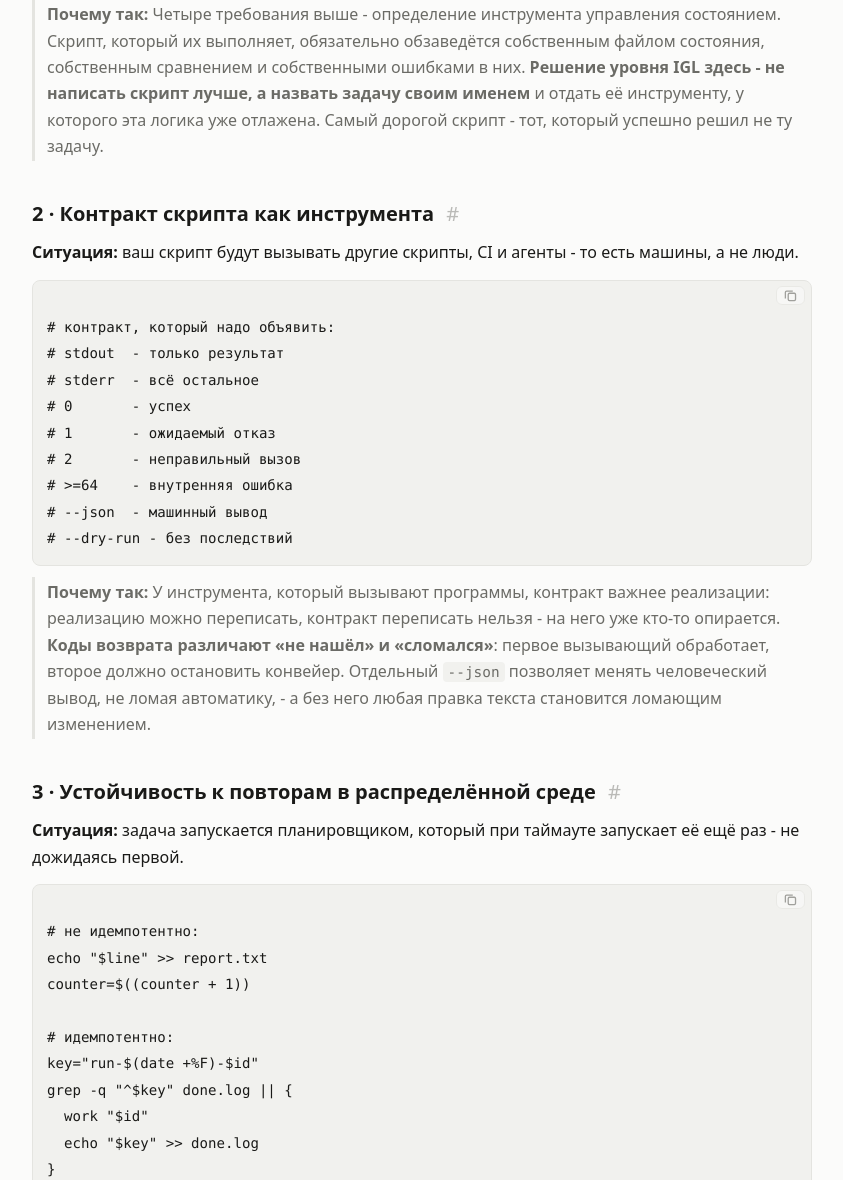
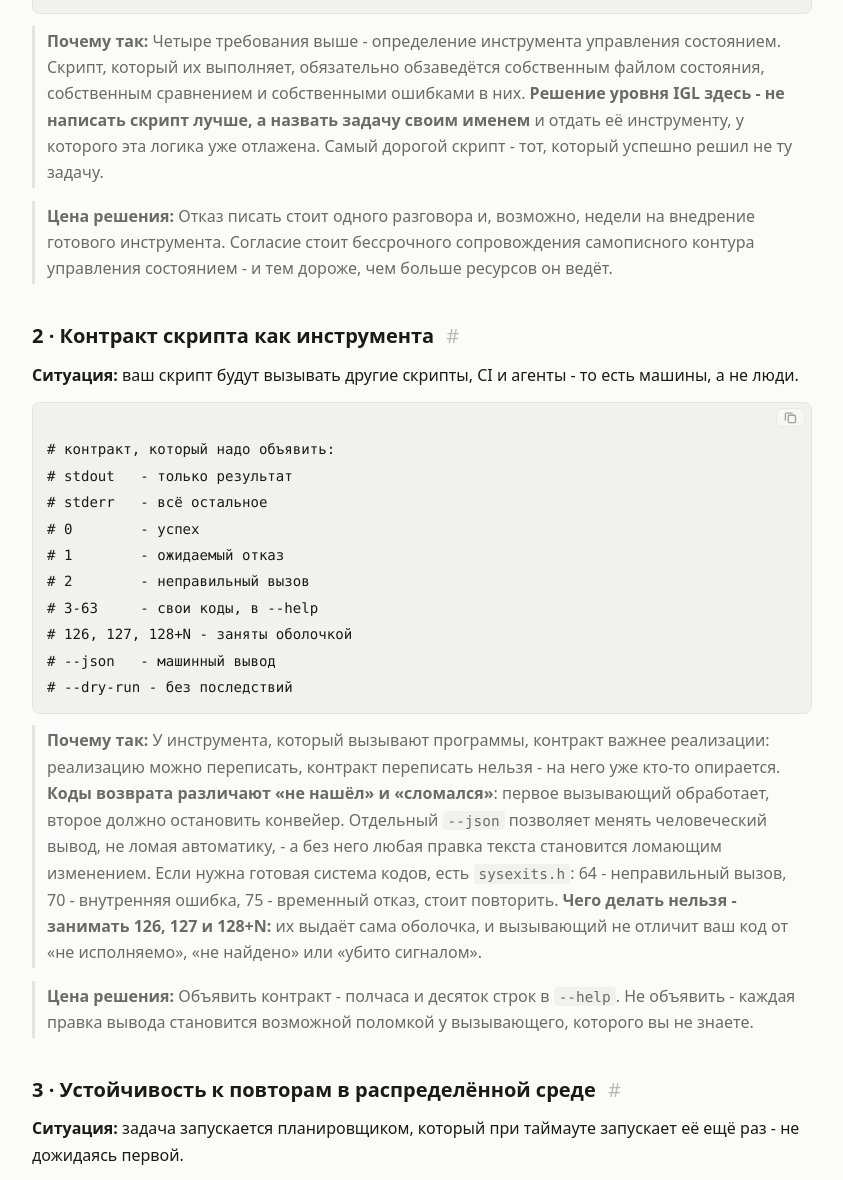
Before and after one commit to y-kolyada/bash, a website: page 11.html in a window 1280 px wide. Shown: the part 939-2119 px from the top of the page, without its empty margins (356-1199 px from the left). Drawn offline with Linux system fonts and the light colour scheme.

Commit message:
feat: decision costs on IGL examples; sysexits and reserved codes in tool contract

```diff
--- a/11.html
+++ b/11.html
@@ -77,7 +77,7 @@
 
     <div class="box key" id="glavnaya-mysl">
       <h2>Главная мысль страницы <a class="yakor" href="#glavnaya-mysl" aria-label="ссылка на этот блок">#</a></h2>
-      <p>На этом уровне главный вопрос не «как написать», а «надо ли писать и чем мы заплатим». Самый дорогой скрипт в истории любой команды - тот, который успешно решил не ту задачу: взял на себя управление состоянием, обзавёлся собственным файлом состояния и собственными ошибками в нём. Шесть разборов ниже про решения, а не про приёмы: когда не писать вовсе; какой контракт объявить, если скрипт станет инструментом для машин; как пережить повторный запуск; что он обязан сообщать о себе; чем ограничен худший случай; и как вывести его из эксплуатации, когда придёт время. Последнее пропускают чаще всего - и именно оно отличает инженерное решение от технического.</p>
+      <p>На этом уровне главный вопрос не «как написать», а «надо ли писать и чем мы заплатим». Самый дорогой скрипт в истории любой команды - тот, который успешно решил не ту задачу: взял на себя управление состоянием, обзавёлся собственным файлом состояния и собственными ошибками в нём. Шесть разборов ниже про решения, а не про приёмы: когда не писать вовсе; какой контракт объявить, если скрипт станет инструментом для машин; как пережить повторный запуск; что он обязан сообщать о себе; чем ограничен худший случай; и как вывести его из эксплуатации, когда придёт время. Последнее пропускают чаще всего - и именно оно отличает инженерное решение от технического. У каждого разбора есть строка «Цена решения»: сколько стоит сделать и сколько стоит не сделать.</p>
     </div>
 
     <h2 id="ne-pisat">1 · Решение не писать скрипт <a class="yakor" href="#ne-pisat">#</a></h2>
@@ -91,19 +91,22 @@
 
 # это описание Terraform,
 # а не описание скрипта</code></pre>    <div class="prints"><strong>Почему так:</strong> Четыре требования выше - определение инструмента управления состоянием. Скрипт, который их выполняет, обязательно обзаведётся собственным файлом состояния, собственным сравнением и собственными ошибками в них. <strong>Решение уровня IGL здесь - не написать скрипт лучше, а назвать задачу своим именем</strong> и отдать её инструменту, у которого эта логика уже отлажена. Самый дорогой скрипт - тот, который успешно решил не ту задачу.</div>
+    <div class="prints"><strong>Цена решения:</strong> Отказ писать стоит одного разговора и, возможно, недели на внедрение готового инструмента. Согласие стоит бессрочного сопровождения самописного контура управления состоянием - и тем дороже, чем больше ресурсов он ведёт.</div>
 
     <h2 id="kontrakt">2 · Контракт скрипта как инструмента <a class="yakor" href="#kontrakt">#</a></h2>
     <p><strong>Ситуация:</strong> ваш скрипт будут вызывать другие скрипты, CI и агенты - то есть
     машины, а не люди.</p>
 <pre><code># контракт, который надо объявить:
-# stdout  - только результат
-# stderr  - всё остальное
-# 0       - успех
-# 1       - ожидаемый отказ
-# 2       - неправильный вызов
-# &gt;=64    - внутренняя ошибка
-# --json  - машинный вывод
-# --dry-run - без последствий</code></pre>    <div class="prints"><strong>Почему так:</strong> У инструмента, который вызывают программы, контракт важнее реализации: реализацию можно переписать, контракт переписать нельзя - на него уже кто-то опирается. <strong>Коды возврата различают «не нашёл» и «сломался»</strong>: первое вызывающий обработает, второе должно остановить конвейер. Отдельный <code>--json</code> позволяет менять человеческий вывод, не ломая автоматику, - а без него любая правка текста становится ломающим изменением.</div>
+# stdout   - только результат
+# stderr   - всё остальное
+# 0        - успех
+# 1        - ожидаемый отказ
+# 2        - неправильный вызов
+# 3-63     - свои коды, в --help
+# 126, 127, 128+N - заняты оболочкой
+# --json   - машинный вывод
+# --dry-run - без последствий</code></pre>    <div class="prints"><strong>Почему так:</strong> У инструмента, который вызывают программы, контракт важнее реализации: реализацию можно переписать, контракт переписать нельзя - на него уже кто-то опирается. <strong>Коды возврата различают «не нашёл» и «сломался»</strong>: первое вызывающий обработает, второе должно остановить конвейер. Отдельный <code>--json</code> позволяет менять человеческий вывод, не ломая автоматику, - а без него любая правка текста становится ломающим изменением. Если нужна готовая система кодов, есть <code>sysexits.h</code>: 64 - неправильный вызов, 70 - внутренняя ошибка, 75 - временный отказ, стоит повторить. <strong>Чего делать нельзя - занимать 126, 127 и 128+N:</strong> их выдаёт сама оболочка, и вызывающий не отличит ваш код от «не исполняемо», «не найдено» или «убито сигналом».</div>
+    <div class="prints"><strong>Цена решения:</strong> Объявить контракт - полчаса и десяток строк в <code>--help</code>. Не объявить - каждая правка вывода становится возможной поломкой у вызывающего, которого вы не знаете.</div>
 
     <h2 id="povtory">3 · Устойчивость к повторам в распределённой среде <a class="yakor" href="#povtory">#</a></h2>
     <p><strong>Ситуация:</strong> задача запускается планировщиком, который при таймауте запускает
@@ -118,6 +121,7 @@ grep -q "^$key" done.log || {
   work "$id"
   echo "$key" &gt;&gt; done.log
 }</code></pre>    <div class="prints"><strong>Почему так:</strong> В распределённой среде <strong>повторный запуск - норма, а не исключение</strong>: таймауты, перезапуски узлов, двойные события. Защита не в том, чтобы запретить повтор, а в том, чтобы он ничего не менял. Ключевое решение здесь - <strong>ввести идентификатор операции</strong> и сделать работу условной от него. Обратите внимание на честную границу: <code>grep</code> плюс <code>echo</code> не атомарны, и при настоящей конкуренции нужна блокировка или внешнее хранилище - то есть сигнал, что задача выросла из скрипта.</div>
+    <div class="prints"><strong>Цена решения:</strong> Идентификатор операции и журнал выполненного - десяток строк. Без них повтор планировщика превращается в двойное списание, двойную рассылку или двойное удаление.</div>
 
     <h2 id="nablyudaemost">4 · Наблюдаемость: что скрипт обязан сообщать <a class="yakor" href="#nablyudaemost">#</a></h2>
     <p><strong>Ситуация:</strong> скрипт работает ночью, и о его результате узнают через сутки.</p>
@@ -130,6 +134,7 @@ report() {
     "$([ "$rc" = 0 ] &amp;&amp; echo ok || echo fail)" \
     "$rc" "$t" "$count" &gt;&amp;2
 }</code></pre>    <div class="prints"><strong>Почему так:</strong> Скрипт без телеметрии виден только в момент отказа, и то если кто-то смотрит. <strong>Минимум из четырёх чисел - исход, код, длительность, объём работы - превращает его в наблюдаемый объект:</strong> по ним строится график, по графику видно деградацию до того, как она станет отказом. Строка в формате «ключ=значение» разбирается любым сборщиком логов без регулярных выражений. Вывод через ловушку <code>EXIT</code> гарантирует отчёт и при падении.</div>
+    <div class="prints"><strong>Цена решения:</strong> Одна строка отчёта на запуск. Без неё деградацию видно только тогда, когда она уже стала отказом, и обычно не вам первому.</div>
 
     <h2 id="blast-radius">5 · Радиус поражения: чем ограничено худшее <a class="yakor" href="#blast-radius">#</a></h2>
     <p><strong>Ситуация:</strong> скрипт удаляет старые ресурсы. Вопрос не «работает ли он»,
@@ -142,6 +147,7 @@ esac
 
 # предел за один запуск
 (( ${#list[@]} &gt; 20 )) &amp;&amp; { echo "слишком много" &gt;&amp;2; exit 2; }</code></pre>    <div class="prints"><strong>Почему так:</strong> Два ограничения стоят дороже любой аккуратности в коде. <strong>Белый список области</strong> делает невозможным удаление вне заданного пути - даже при пустой переменной, даже при ошибке в фильтре. <strong>Предел на объём за запуск</strong> превращает катастрофу в инцидент: скрипт, который «нашёл» три тысячи ресурсов вместо пяти, останавливается и зовёт человека. Это проектирование от худшего случая, а не от ожидаемого.</div>
+    <div class="prints"><strong>Цена решения:</strong> Два условия в начале скрипта. Без них цена ошибки в фильтре - всё, до чего дотягиваются права скрипта.</div>
 
     <h2 id="vyvod">6 · Вывод скрипта из эксплуатации <a class="yakor" href="#vyvod">#</a></h2>
     <p><strong>Ситуация:</strong> логика переезжает в инструмент, а скрипт остался и кем-то ещё
@@ -151,6 +157,7 @@ echo "УСТАРЕЛО: используйте 'app deploy'" &gt;&amp;2
 echo "этот скрипт перестанет работать 2026-12-01" &gt;&amp;2
 
 exec app deploy "$@"   # пока - проксируем</code></pre>    <div class="prints"><strong>Почему так:</strong> Удалить скрипт одним днём нельзя: на него ссылаются чужие конвейеры, cron у соседней команды и чья-то память. <strong>Фаза проксирования с явной датой</strong> даёт время мигрировать и, главное, оставляет след в журналах - по ним видно, кто ещё вызывает. Дата в предупреждении обязательна: «устарело» без срока игнорируют бесконечно. Это та часть работы, которую пропускают чаще всего, и именно она отличает инженерное решение от технического.</div>
+    <div class="prints"><strong>Цена решения:</strong> Месяц проксирования и чтение журналов. Без этой фазы - поломка у вызывающих, о которых вы не знали, ровно в день удаления.</div>
 
     <h2 id="artefakty">Артефакты: что у вас есть после этой страницы <a class="yakor" href="#artefakty">#</a></h2>
     <div class="box key">
@@ -159,7 +166,7 @@ exec app deploy "$@"   # пока - проксируем</code></pre>    <div cl
     </div>
     <ol>
       <li><strong>Признак чужой задачи:</strong> проверить, сравнить, довести, запомнить - это инструмент состояния.</li>
-      <li><strong>Контракт инструмента:</strong> потоки, коды возврата, <code>--json</code>, <code>--dry-run</code>.</li>
+      <li><strong>Контракт инструмента:</strong> потоки, коды возврата, <code>--json</code>, <code>--dry-run</code> - и запрет на 126, 127 и 128+N.</li>
       <li><strong>Идентификатор операции</strong> как защита от повторного запуска.</li>
       <li><strong>Четыре числа телеметрии:</strong> исход, код, длительность, объём.</li>
       <li><strong>Белый список области и предел за запуск</strong> - проектирование от худшего случая.</li>
```
